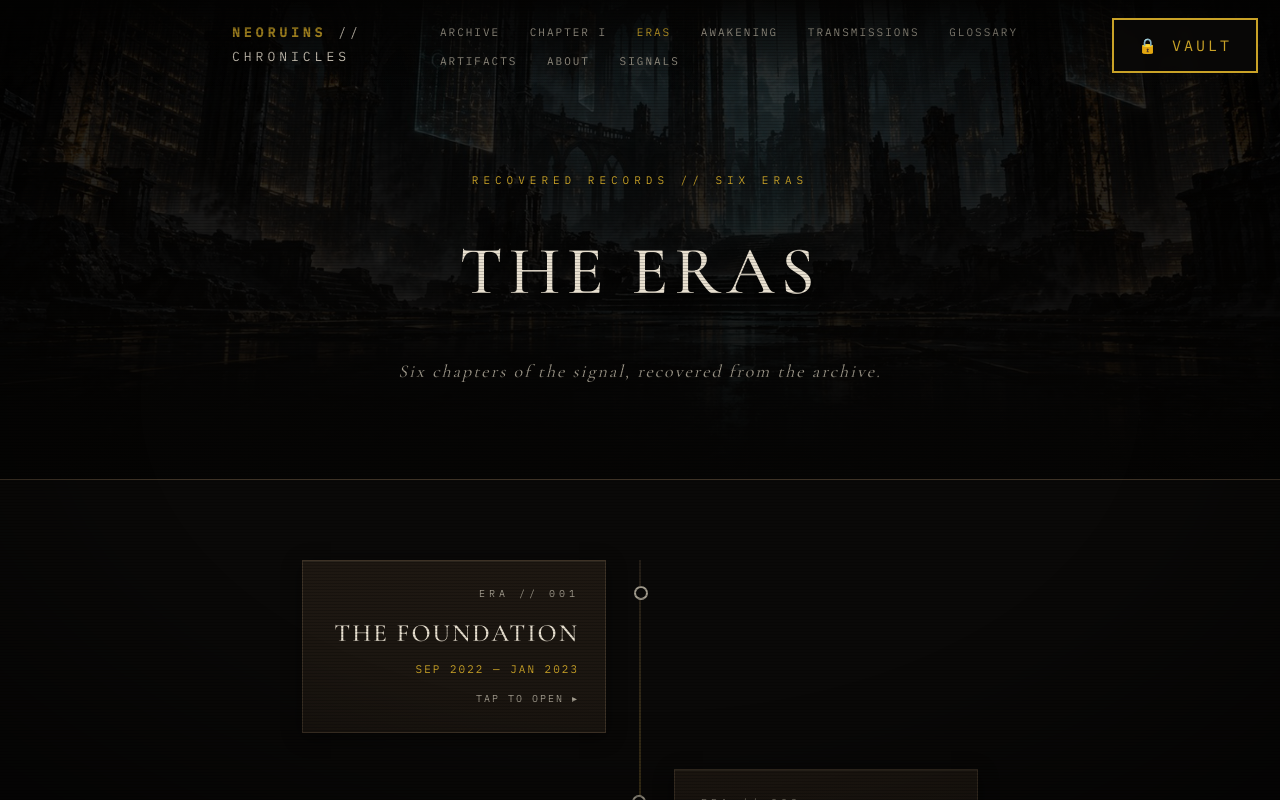
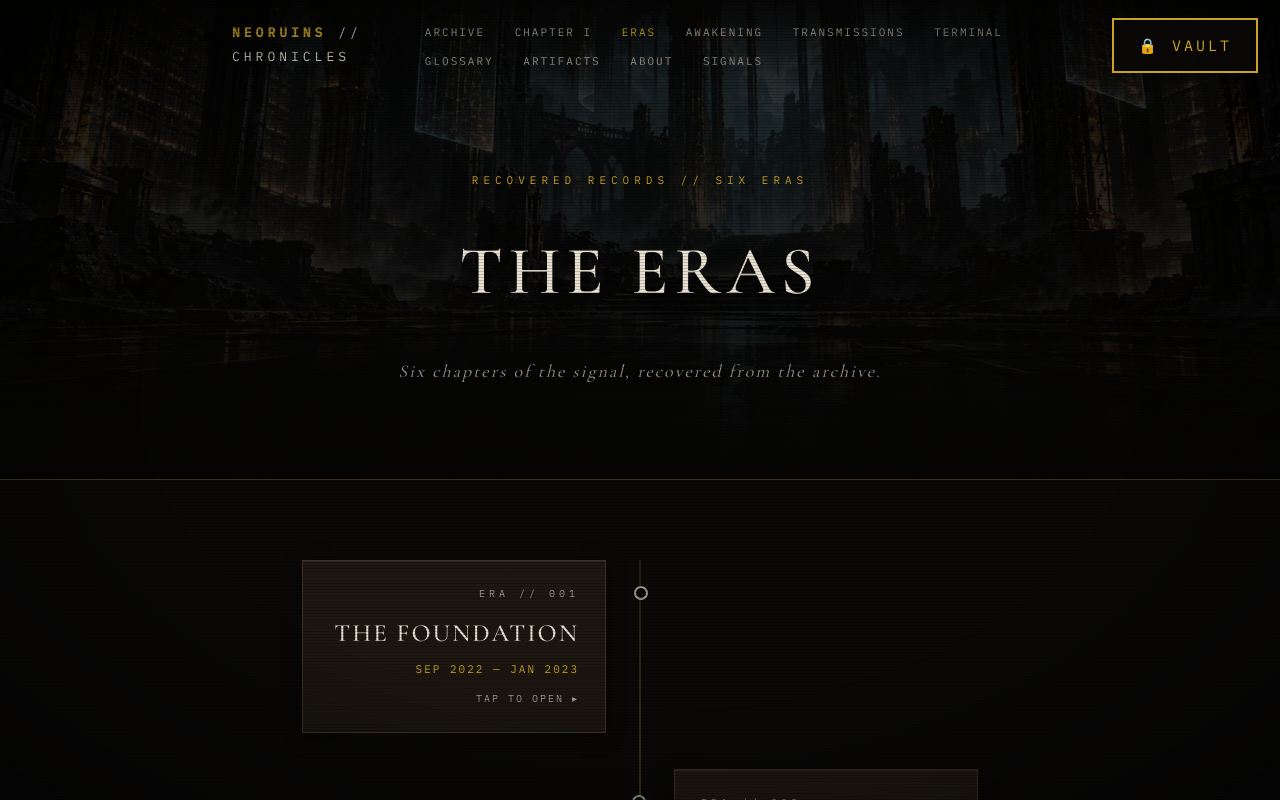
Before and after one commit to Neo-ruin/neoruins-chronicles, a plain HTML site: page eras.html in a window 1280 px wide. Shown: the top 800 px of the page. Drawn offline with nearby package versions, Linux system fonts and the light colour scheme.

Commit message:
Nav: add TERMINAL link (Angelo requested)

```diff
--- a/eras.html
+++ b/eras.html
@@ -128,6 +128,7 @@
       <a href="eras.html" style="color:var(--gold)">ERAS</a>
       <a href="awakening.html">AWAKENING</a>
       <a href="transmissions.html">TRANSMISSIONS</a>
+      <a href="terminal.html">TERMINAL</a>
       <a href="glossary.html">GLOSSARY</a>
       <a href="artifacts.html">ARTIFACTS</a>
       <a href="about.html">ABOUT</a>
```
